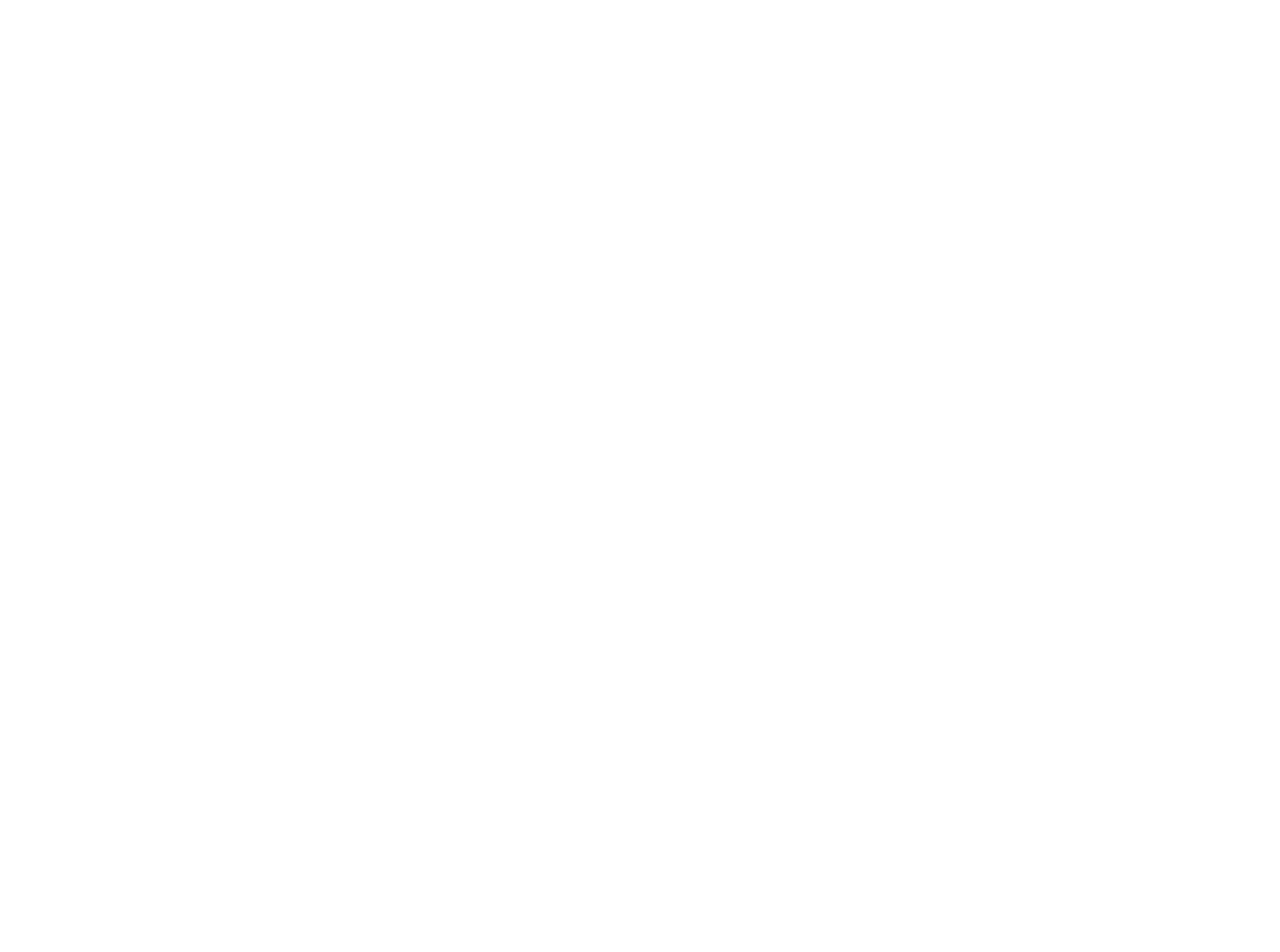
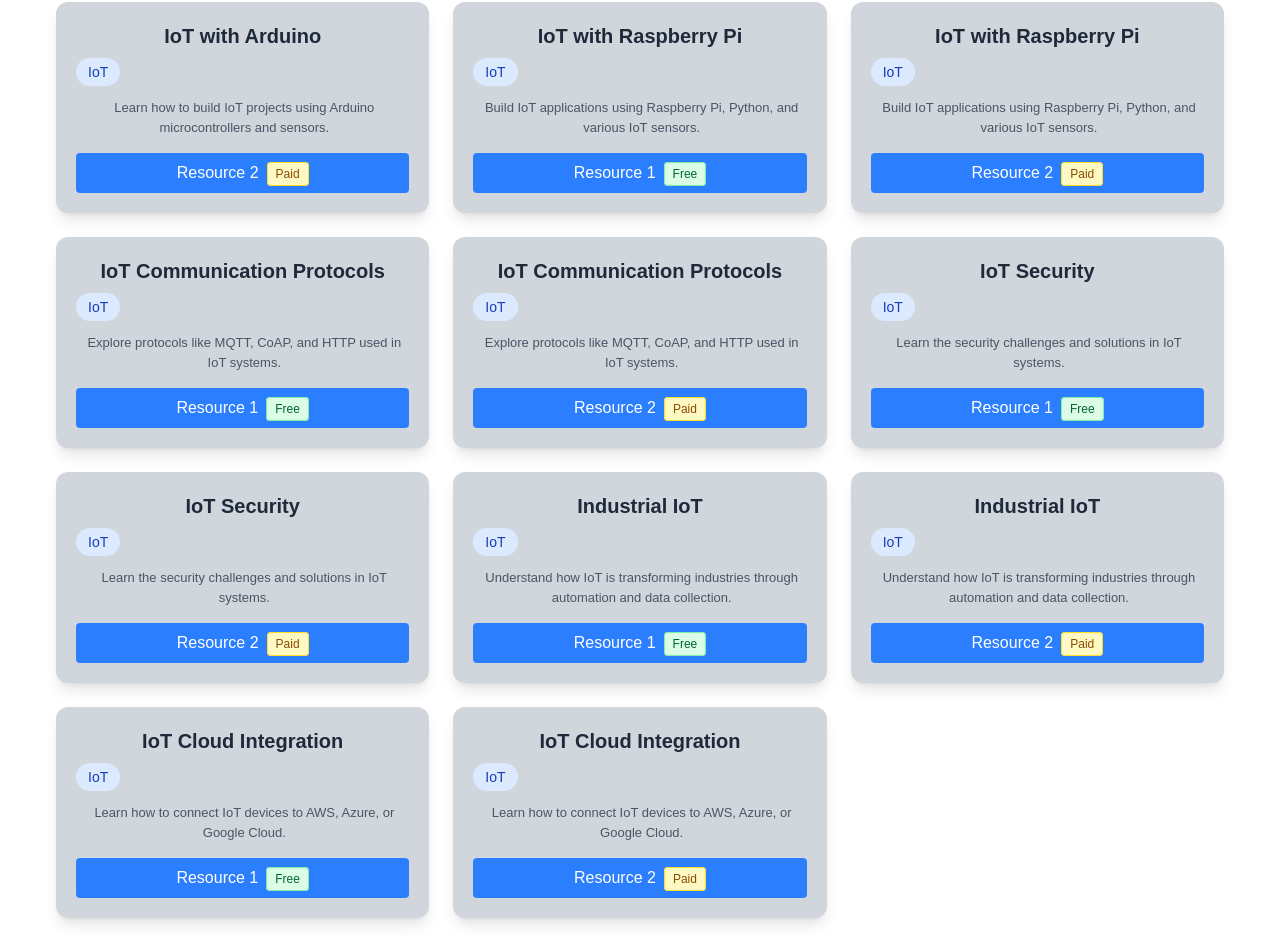
Before and after one commit to satyamrk18/CarrerCare, a React (Vite) app: page /courses in a window 1280 px wide. Shown: the part 4222-5174 px from the top of the page. Before the commit the page ends 4021 px from the top, so only its background shows below. Built offline with nearby package versions, Linux system fonts and the light colour scheme.

Commit message:
ADD DATA FOR IoT

```diff
--- a/src/data/CourseResources.js
+++ b/src/data/CourseResources.js
@@ -210,7 +210,70 @@ const courses = [{
     { url: "https://www.kaggle.com/learn/intro-to-machine-learning", type: "Free" },
     { url: "https://www.udemy.com/course/real-world-machine-learning-projects/", type: "Paid" }
   ]
+},{
+  title: "Introduction to IoT",
+  description: "Understand the fundamentals of the Internet of Things, its architecture, and use cases.",
+  category: "IoT",
+  resources: [
+    { url: "https://www.coursera.org/learn/iot", type: "Free" },
+    { url: "https://www.udemy.com/course/introduction-to-internet-of-things-iot/", type: "Paid" }
+  ]
+},
+{
+  title: "IoT with Arduino",
+  description: "Learn how to build IoT projects using Arduino microcontrollers and sensors.",
+  category: "IoT",
+  resources: [
+    { url: "https://create.arduino.cc/projecthub", type: "Free" },
+    { url: "https://www.udemy.com/course/arduino-step-by-step-more-than-50-hours-complete-course/", type: "Paid" }
+  ]
+},
+{
+  title: "IoT with Raspberry Pi",
+  description: "Build IoT applications using Raspberry Pi, Python, and various IoT sensors.",
+  category: "IoT",
+  resources: [
+    { url: "https://projects.raspberrypi.org/en/projects", type: "Free" },
+    { url: "https://www.udemy.com/course/raspberry-pi-full-stack/", type: "Paid" }
+  ]
+},
+{
+  title: "IoT Communication Protocols",
+  description: "Explore protocols like MQTT, CoAP, and HTTP used in IoT systems.",
+  category: "IoT",
+  resources: [
+    { url: "https://mqtt.org/getting-started/", type: "Free" },
+    { url: "https://www.udemy.com/course/mqtt-essentials/", type: "Paid" }
+  ]
+},
+{
+  title: "IoT Security",
+  description: "Learn the security challenges and solutions in IoT systems.",
+  category: "IoT",
+  resources: [
+    { url: "https://www.coursera.org/learn/iot-security", type: "Free" },
+    { url: "https://www.udemy.com/course/internet-of-things-security-iot-security/", type: "Paid" }
+  ]
+},
+{
+  title: "Industrial IoT",
+  description: "Understand how IoT is transforming industries through automation and data collection.",
+  category: "IoT",
+  resources: [
+    { url: "https://www.ibm.com/topics/iiot", type: "Free" },
+    { url: "https://www.udemy.com/course/industrial-iot-for-beginners/", type: "Paid" }
+  ]
+},
+{
+  title: "IoT Cloud Integration",
+  description: "Learn how to connect IoT devices to AWS, Azure, or Google Cloud.",
+  category: "IoT",
+  resources: [
+    { url: "https://aws.amazon.com/iot-core/getting-started/", type: "Free" },
+    { url: "https://www.udemy.com/course/iot-integration-with-cloud-computing/", type: "Paid" }
+  ]
 }
+
 
 
 
```
